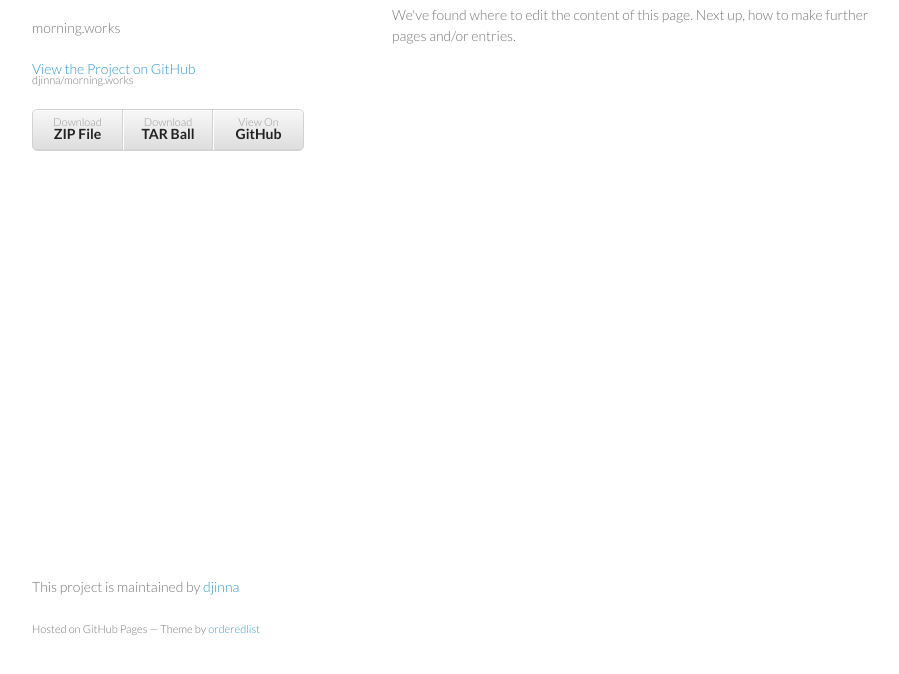
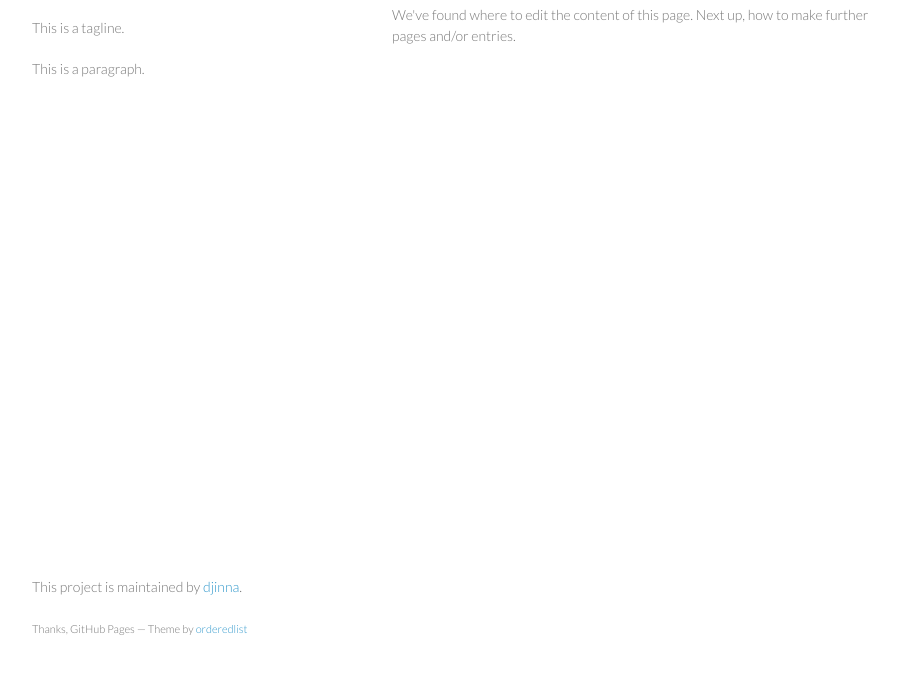
Before and after one commit to djinna/morning.works, a plain HTML site: page index.html in a window 1280 px wide. Shown: the part 92-766 px from the top of the page, without its empty margins (178-1077 px from the left). Drawn offline with Linux system fonts and the light colour scheme.

Commit message:
Commented out github download links; edited txt
To start customizing the Github theme

```diff
--- a/index.html
+++ b/index.html
@@ -16,16 +16,16 @@
     <div class="wrapper">
       <header>
         <h1>Morning.works</h1>
-        <p>morning.works</p>
+        <p>This is a tagline.</p>
 
-        <p class="view"><a href="https://github.com/djinna/morning.works">View the Project on GitHub <small>djinna/morning.works</small></a></p>
+        <p class="view">This is a paragraph.</p>
 
 
-        <ul>
+<!--        <ul>
           <li><a href="https://github.com/djinna/morning.works/zipball/master">Download <strong>ZIP File</strong></a></li>
           <li><a href="https://github.com/djinna/morning.works/tarball/master">Download <strong>TAR Ball</strong></a></li>
           <li><a href="https://github.com/djinna/morning.works">View On <strong>GitHub</strong></a></li>
-        </ul>
+        </ul>-->
       </header>
       <section>
         <h3>
@@ -34,8 +34,8 @@
 <p>We've found where to edit the content of this page. Next up, how to make further pages and/or entries.</p>
       </section>
       <footer>
-        <p>This project is maintained by <a href="https://github.com/djinna">djinna</a></p>
-        <p><small>Hosted on GitHub Pages &mdash; Theme by <a href="https://github.com/orderedlist">orderedlist</a></small></p>
+        <p>This project is maintained by <a href="https://github.com/djinna">djinna</a>.</p>
+        <p><small>Thanks, GitHub Pages &mdash; Theme by <a href="https://github.com/orderedlist">orderedlist</a></small></p>
       </footer>
     </div>
     <script src="javascripts/scale.fix.js"></script>
```
